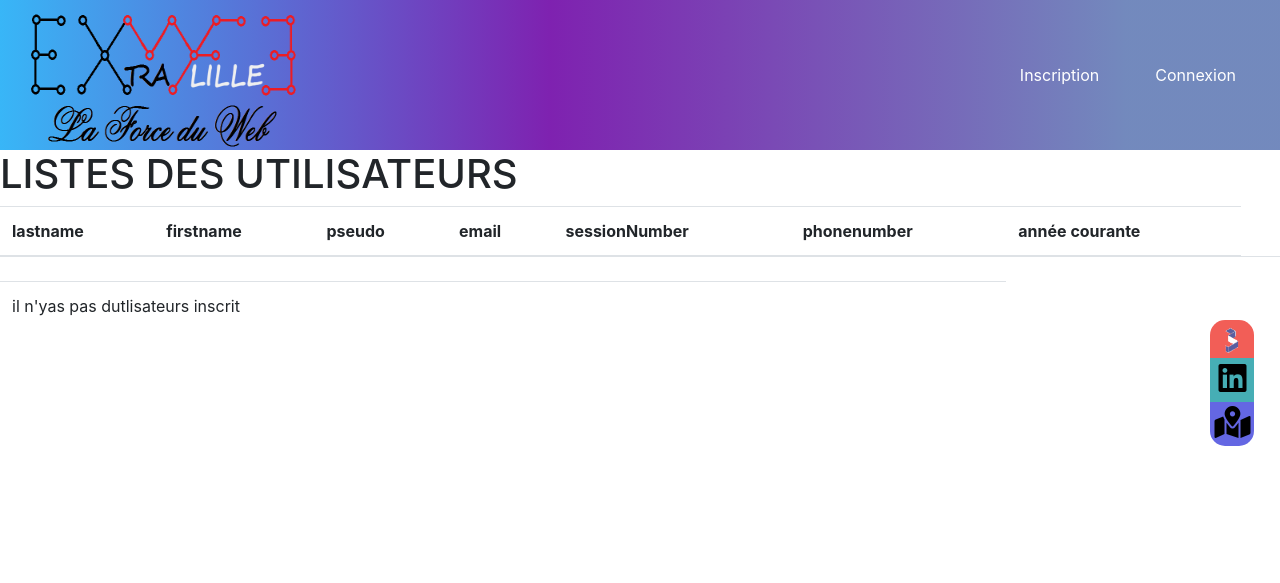
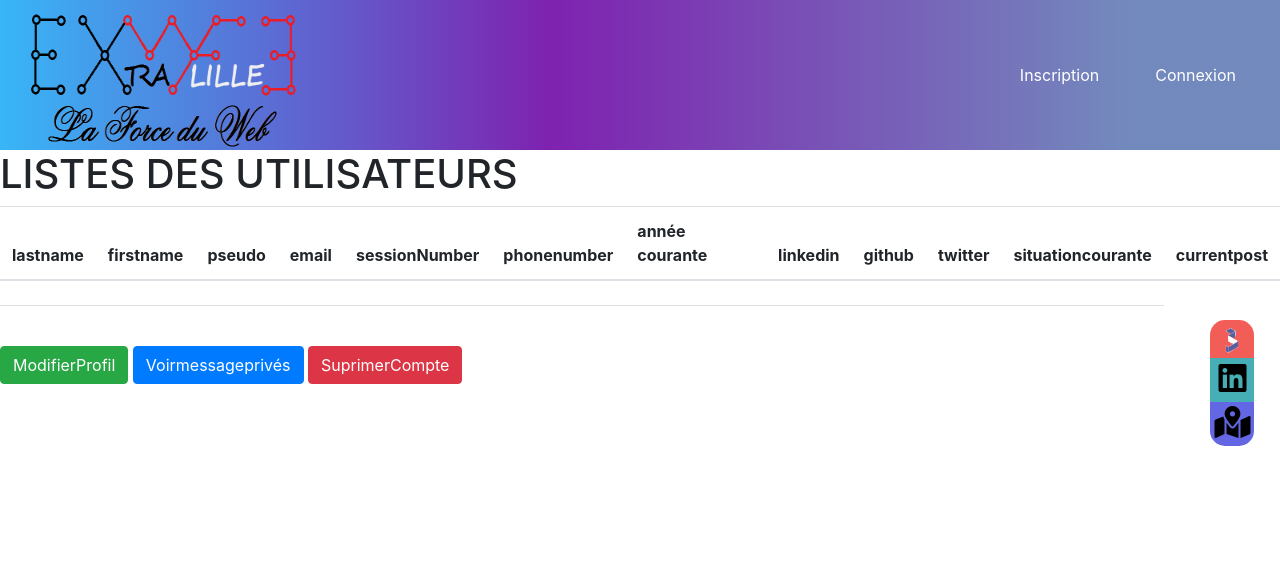
Before and after one commit to Extranet-WF3/extranet, a Symfony app: template templates/users/Profil.html.twig in a window 1280 px wide. Shown: the top 583 px of the page. Run offline with Twig, Linux system fonts and the light colour scheme; the template is opened without the code that fills it, so the values that code supplies are empty; some libraries are stand-ins or nearby versions.

Commit message:
delete un user

```diff
--- a/public/css/style.css
+++ b/public/css/style.css
@@ -39,7 +39,7 @@ img{
 
 
 body{
-    height: 150vh;
+    margin-bottom: 200px;
 }
 
 
--- a/templates/users/Profil.html.twig
+++ b/templates/users/Profil.html.twig
@@ -12,29 +12,40 @@
 			<th>sessionNumber</th>
 			<th>phonenumber</th>
 			<th>année courante</th>
+			<th>linkedin</th>
+			<th>github</th>
+			<th>twitter</th>
+			<th>situationcourante</th>
+			<th>currentpost</th>
 
 
 		</thead>
 		<tbody>
 
 			<tr>
-				<td>{{users.lastname}}</td>
-				<td>{{users.firstname}}</td>
-				<td>{{users.pseudo}}</td>
-				<td>{{users.email}}</td>
-				<td>{{users.sessionnumber}}</td>
-				<td>{{users.phonenumber}}</td>
-				<td>{{users.trainingYear}}</td>
+				<td>{{app.user.lastname}}</td>
+				</tr>
+				<tr>
+				<td>{{app.user.firstname}}</td>
+				<td>{{app.user.pseudo}}</td>
+				<td>{{app.user.email}}</td>
+				<td>{{app.user.sessionnumber}}</td>
+				<td>{{app.user.numberPhone}}</td>
+				<td>{{app.user.linkedin}}</td>
+				<td>{{app.user.github}}</td>
+				<td>{{app.user.twitter}}</td>
+				<td>{{app.user.currentSituation}}</td>
+				<td>{{app.user.currentPost}}</td>
+
 
 				<td></td>
 			</tr>
 
-			<tr>
-
-				<td colspan="6">
-					il n'yas pas dutlisateurs inscrit</td>
-			</tr>
 
 		</tbody>
 	</table>
+	<a role="button" class="btn btn-success" href="{{path('editProfil', {'pseudo': app.user.pseudo})}}">ModifierProfil</a>
+
+	<a role="submit" class="btn btn-primary" href="{{path('message_private')}}">Voirmessageprivés</a>
+	<a role="submit" class="btn btn-danger" href="{{path('deleteProfil')}}">SuprimerCompte</a>
 {% endblock %}
--- a/templates/users/inscription.html.twig
+++ b/templates/users/inscription.html.twig
@@ -9,6 +9,7 @@
 
 
 	{{ form_start(registrationForm) }}
+	{{ form_widget(registrationForm) }}
 	<button type="submit" class="btn btn-success">Ajouter</button>
 	{{ form_end(registrationForm) }}
 
```
Also changed, not shown: src/Controller/UsersController.php (+18 -1 lines).
